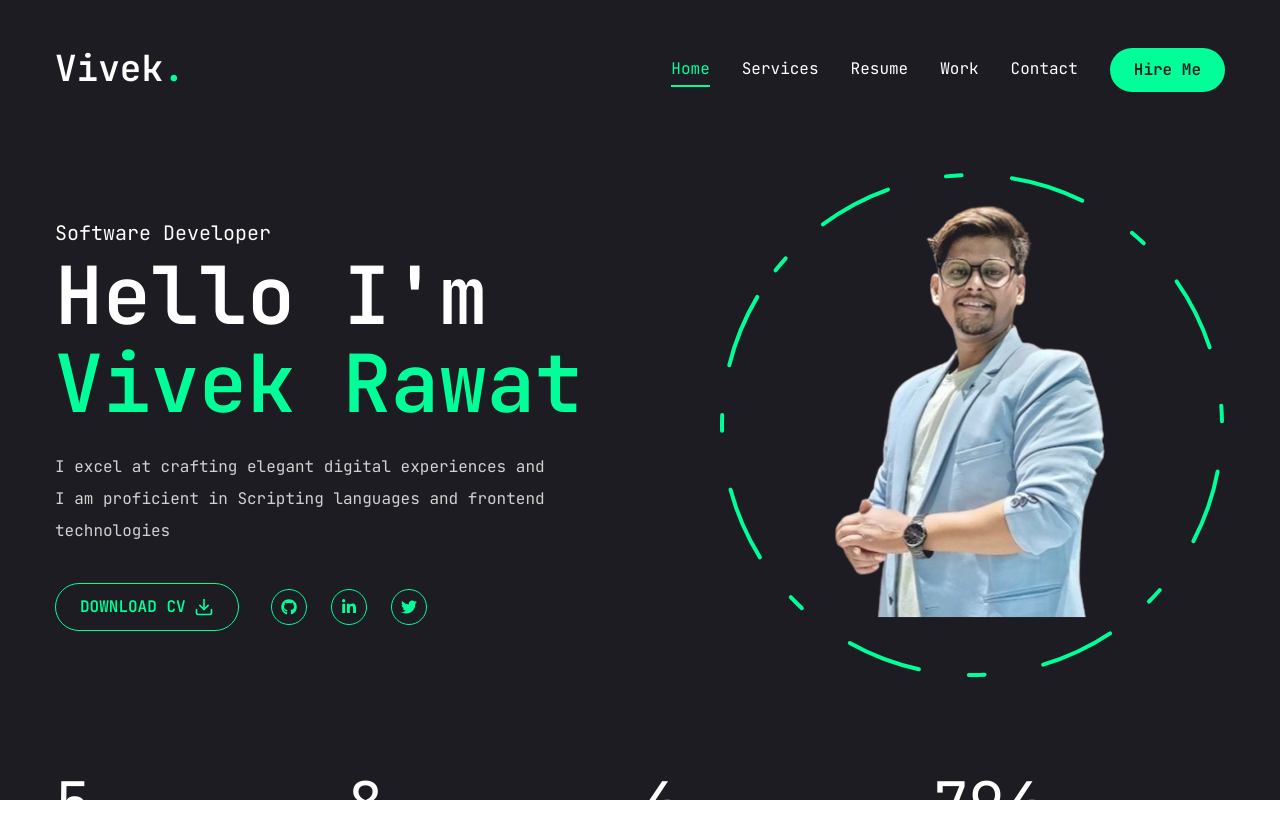
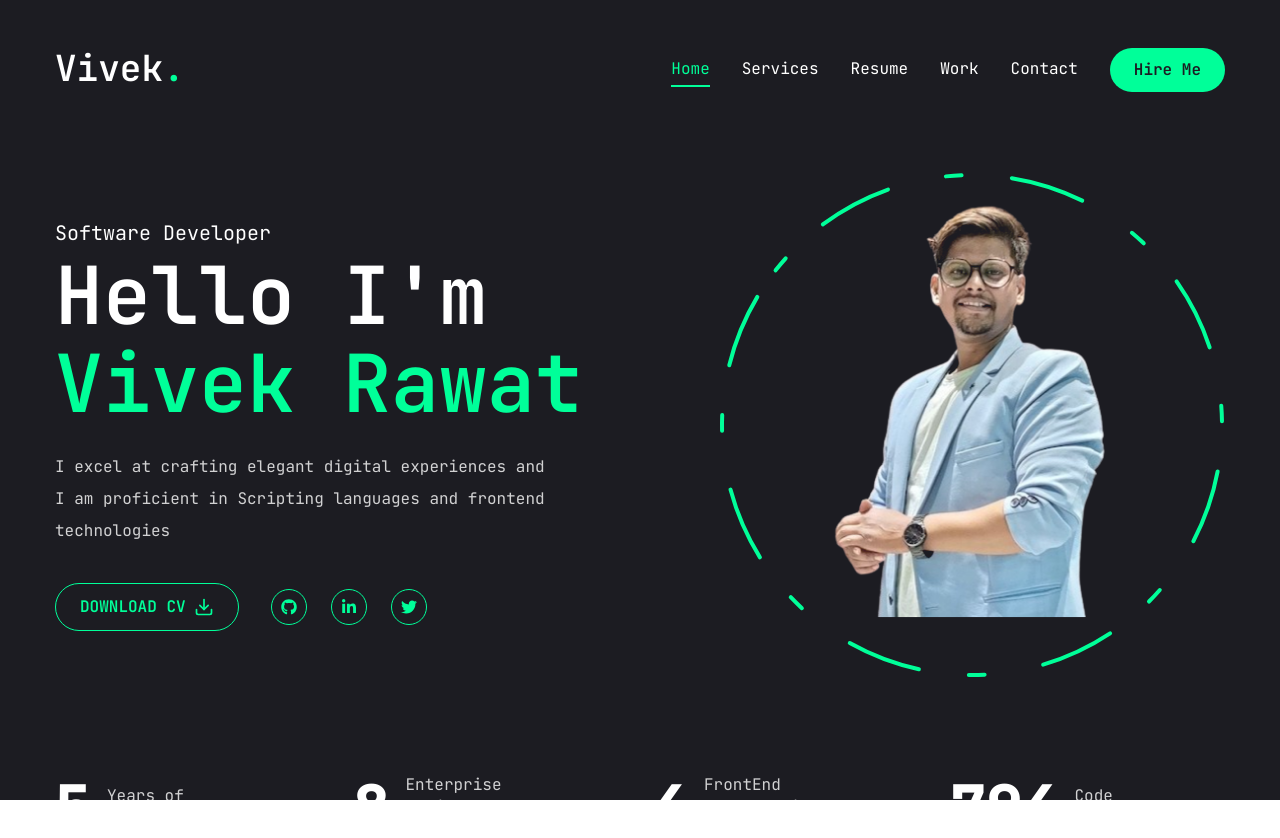
Before and after one commit to rollno-07/Portfolio, a Next.js app: page / in a window 1280 px wide. Shown: the top 838 px of the page. Built offline with nearby package versions, Linux system fonts and the light colour scheme.

Commit message:
modified:   src/app/page.jsx         modified:   src/components/Stats.jsx

```diff
--- a/src/app/page.jsx
+++ b/src/app/page.jsx
@@ -36,7 +36,7 @@ const Home = () => {
               </div>
             </div>
           </div>
-          <div className="order-1 xl:order-non mb-8 xl:mb-0">
+          <div className="order-1 xl:order-none mb-8 xl:mb-0">
             <Photo />
           </div>
         </div>
--- a/src/components/Stats.jsx
+++ b/src/components/Stats.jsx
@@ -23,20 +23,20 @@ const stats = [
 
 const Stats = () => {
   return (
-    <section>
+    <section className="pt-4 pb-12 xl:pt-0 xl:pb-0">
       <div className="container mx-auto">
-        <div className="flex flex-wrap gap6 max-w-[90vw] mx-auto xl:max-w-none">
+        <div className="flex flex-wrap gap-6 max-w-[80vw] mx-auto xl:max-w-none">
           {stats.map((item, index) => {
             return (
               <div
-                className="flex-1 gap-4 items-center justify-center xl:justify-start"
+                className="flex-1 flex gap-4 items-center justify-center xl:justify-start"
                 key={index}
               >
                 <CountUp
                   end={item.num}
                   duration={5}
                   delay={2}
-                  className="text-4xl xl:text-6xl front-extrabold"
+                  className="text-4xl xl:text-6xl font-extrabold"
                 />
                 <p
                   className={`${
```
